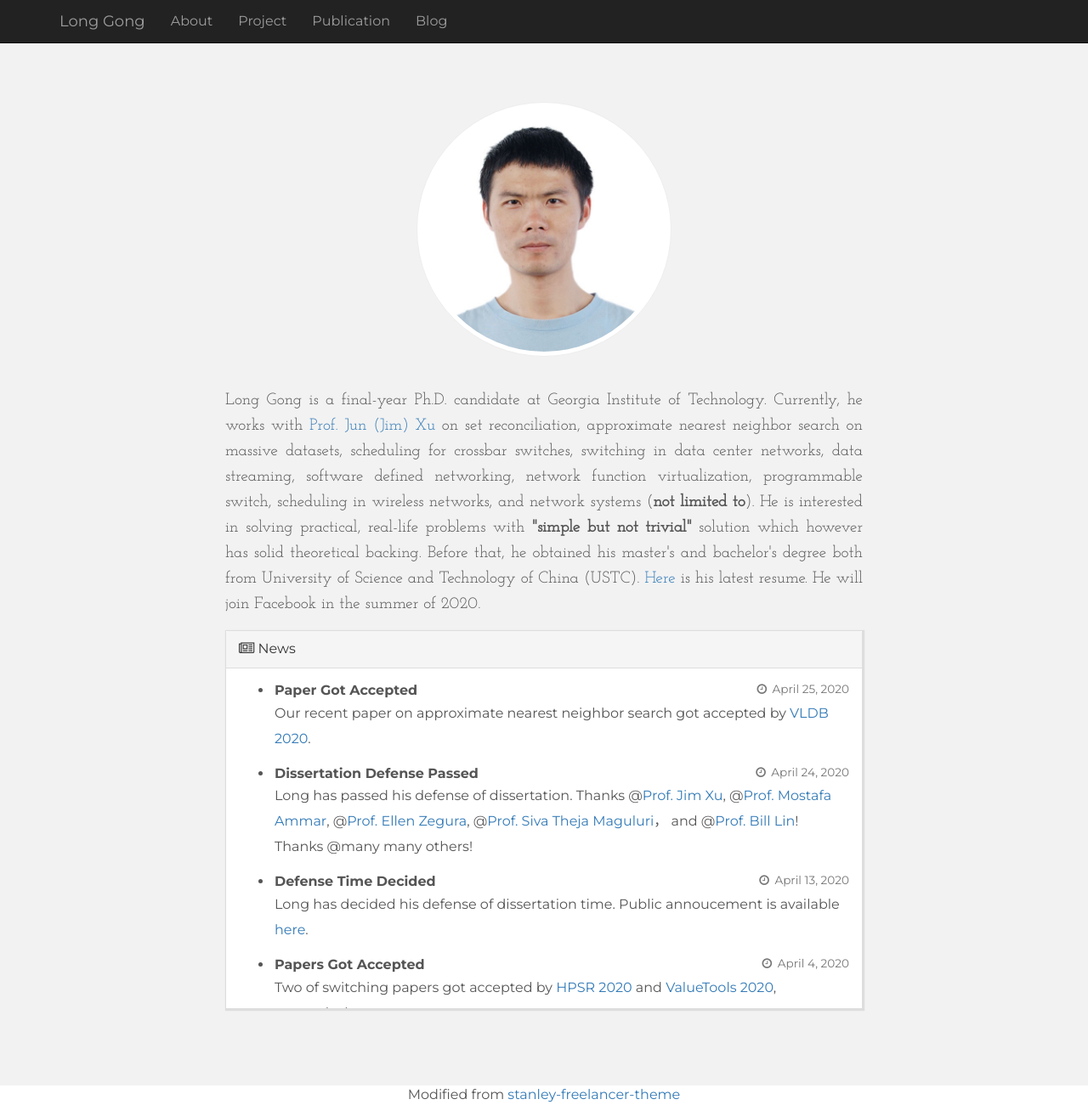
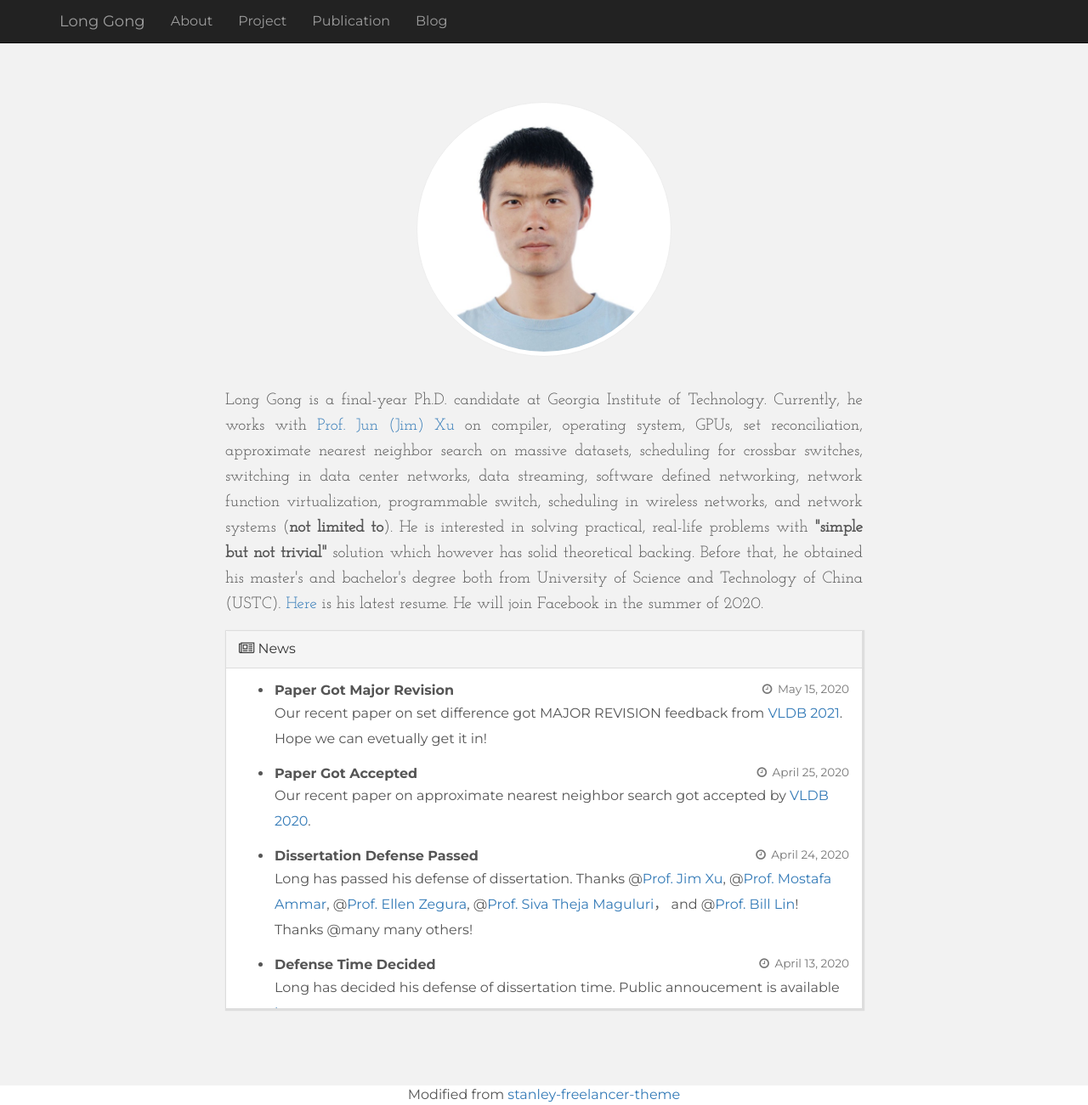
Before and after one commit to lgong30/lgong30.github.io, a Jekyll site: the page built from index.html, in a window 1280 px wide and 1301 px high. Shown: the whole window at 85% size. Built offline with Jekyll 4.4.1, drawn with Linux system fonts in a browser that asks for light colours; nearby versions of some CDN libraries; comment, search, counter and statistics services are not loaded; some of the changed lines change nothing that is shown.

Commit message:
updated publications

```diff
--- a/_config.yml
+++ b/_config.yml
@@ -49,6 +49,9 @@
 
 # Customized variables
 research_interests:
+  - compiler
+  - operating system
+  - GPUs
   - set reconciliation
   - approximate nearest neighbor search on massive datasets
   - scheduling for crossbar switches
@@ -71,11 +74,11 @@
 
 author:
   full_name: Long Gong
-  role: Research/Teaching Assistant
+  role: Graduate (Research/Teaching) Assistant
   email: long.github@gmail.com
   edu_email: gonglong@gatech.edu
   edu_email_display: "gonglong@gatech.edu"
-  url: cc.gatech.edu/~lgong30
+  url: lgong30.github.io
   github: github.com/long-gong
   web: lgong30.github.io
   linkedin: www.linkedin.com/in/lgong30
@@ -107,6 +110,9 @@
     description: ""
 
 news:
+  - summary: Paper Got Major Revision
+    time: May 15, 2020
+    content: Our recent paper on set difference got MAJOR REVISION feedback from <a href="https://vldb2021.org/" target="_blank">VLDB 2021</a>. Hope we can evetually get it in!
   - summary: Paper Got Accepted
     time: April 25, 2020
     content: Our recent paper on approximate nearest neighbor search got accepted by <a href="https://vldb2020.org/" target="_blank">VLDB 2020</a>.
@@ -175,26 +181,38 @@
     content: "\"Discover\" <a href=\"https://www.youtube.com/watch?v=rYW7kQRyUvA\">a very useful tutorial on Open vSwitch</a> on YouTuBe, which shows how to connect two VMs through OVS bridge"
 
 publications:
+  - pub8:
+    title: "iDEC: Indexable Distance Estimating Codes for Approximate Nearest Neighbor Search"
+    authors: ["Long Gong", "Huayi Wang", "Mitsunori Ogihara", "Jun Xu"]
+    conference: International Conference on Very Large Data Bases (VLDB) 2020
+    type: conference
+    pdf: http://www.vldb.org/pvldb/vol13/p1483-gong.pdf
   - pub7:
     title: "SERENADE: A Parallel Iterative Algorithm for Crossbar Scheduling in Input-Queued Switches"
     authors: ["Long Gong", "Liang Liu", "Sen Yang", "Jun (Jim) Xu", "Yi Xie", "Xinbing Wang"]
     conference: The 2020 IEEE 21st International Conference on High-Performance Switching and Routing (HPSR 2020)
-    url: https://hpsr2020.ieee-hpsr.org/program/
+    type: conference
+    url: https://ieeexplore.ieee.org/document/9098995
   - pub6:
     title: "QPS-r: A Cost-Effective Iterative Switching Algorithm for Input-Queued Switches"
     authors: ["Long Gong", "Jun (Jim) Xu", "Liang Liu", "Siva Theja Maguluri"]
     conference: 13th EAI International Conference on Performance Evaluation Methodologies and Tools
-    url: http://valuetools.org/accepted-papers/
+    type: conference
+    url: https://dl.acm.org/doi/abs/10.1145/3388831.3388836
+    pdf: https://dl.acm.org/doi/pdf/10.1145/3388831.3388836
   - pub5:
     title: "2-Hop Eclipse: A Fast Algorithm for Bandwidth-Efficient Data Center Switching"
     authors: ["Liang Liu", "Long Gong", "Sen Yang", "Jun (Jim) Xu", "Lance Fortnow"]
     conference: 2018 International Conference on Cloud Computing (CLOUD 2018)
     url: http://icws.org/2018/resources/SCF2018-AP-0606.pdf
+    type: conference
   - pub4:
     title: "Best First Fit (BFF): An Approach to Partially Reconfigurable Hybrid Circuit and Packet Switching"
     authors: ["Liang Liu", "Long Gong", "Sen Yang", "Jun (Jim) Xu", "Lance Fortnow"]
     conference: IEEE CLOUD 2018
-    url: http://conferences.computer.org/services/2018/assets/files/IEEECongress_techprogram_CHAIRS.pdf
+    type: conference
+    url: https://ieeexplore.ieee.org/document/8457828
+    pdf: https://www.cc.gatech.edu/home/jx/reprints/Liu%20et%20al.%20-%202018%20-%20Best%20First%20Fit%20(BFF)%20An%20Approach%20to%20Partially%20Rec.pdf
   - pub3:
     title: "Queue-Proportional Sampling: A Better Approach to Crossbar Scheduling for Input-Queued Switches"
     authors: ["Long Gong", "Paul Tune", "Liang Liu", "Sen Yang", "Jun (Jim) Xu"]
```
